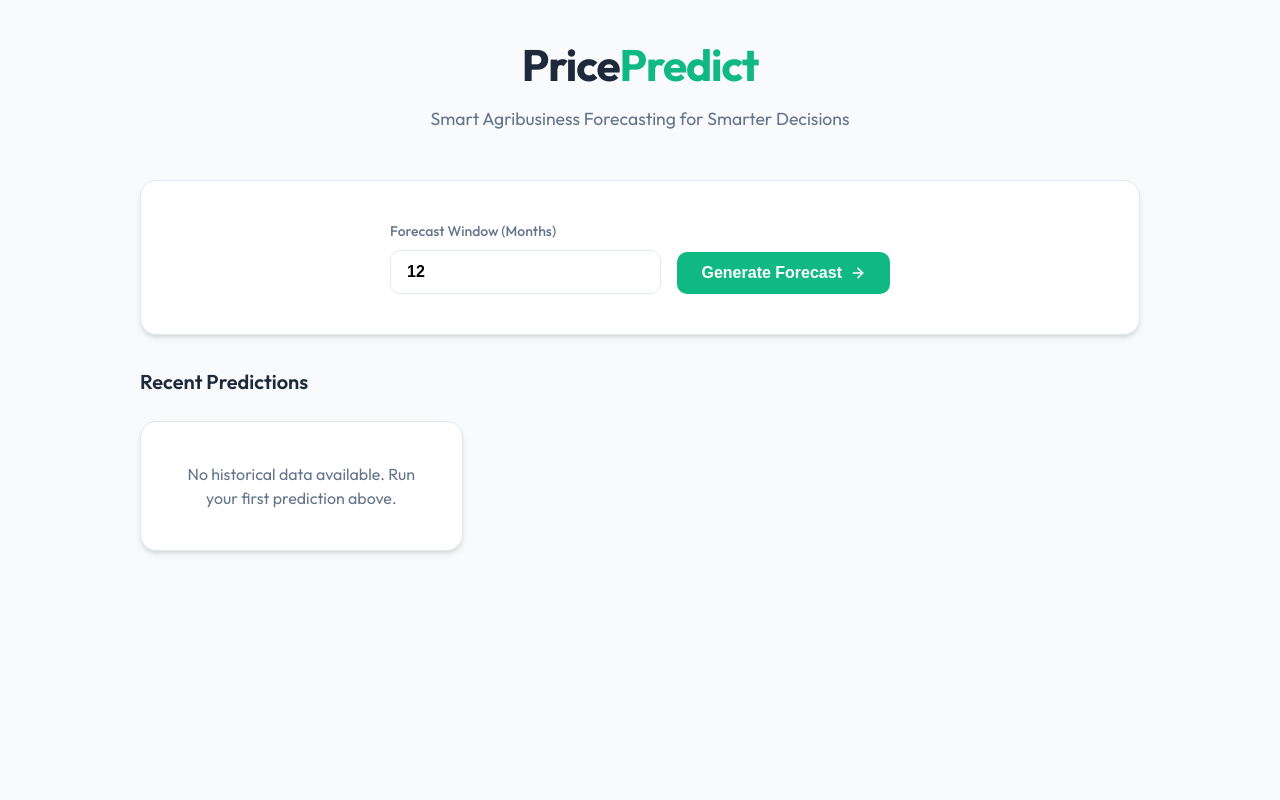
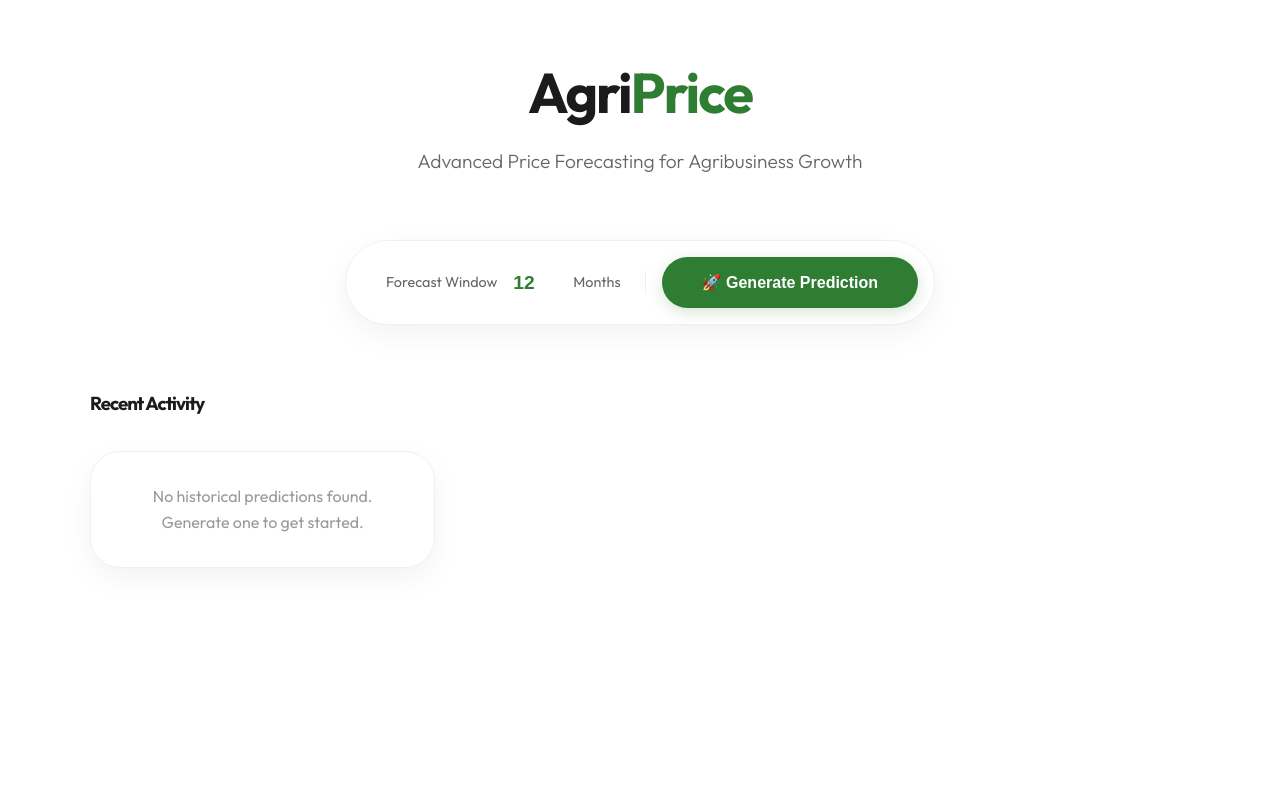
Before and after one commit to thakurrr-77/AgriPrediction, a FastAPI app: page / in a window 1280 px wide. Run offline with FastAPI, Linux system fonts and the light colour scheme.

Commit message:
modified:   static/style.css

```diff
--- a/static/style.css
+++ b/static/style.css
@@ -1,15 +1,13 @@
 :root {
-    --primary: #10b981;
-    --primary-hover: #059669;
-    --secondary: #6366f1;
-    --bg: #f8fafc;
+    --primary: #2e7d32; /* Richer green for agribusiness */
+    --accent: #ffa000;  /* Vibrant amber */
+    --bg: #ffffff;      /* Pure white background as requested */
     --card-bg: #ffffff;
-    --text-main: #1e293b;
-    --text-muted: #64748b;
-    --border: #e2e8f0;
-    --accent: #f59e0b;
-    --shadow: 0 4px 6px -1px rgb(0 0 0 / 0.1), 0 2px 4px -2px rgb(0 0 0 / 0.1);
-    --shadow-lg: 0 10px 15px -3px rgb(0 0 0 / 0.1), 0 4px 6px -4px rgb(0 0 0 / 0.1);
+    --text-main: #1b1b1b;
+    --text-muted: #666666;
+    --border: #f0f0f0;
+    --card-shadow: 0 10px 30px rgba(0, 0, 0, 0.05);
+    --hover-shadow: 0 20px 40px rgba(0, 0, 0, 0.08);
 }
 
 * {
@@ -22,244 +20,218 @@ body {
     font-family: 'Outfit', sans-serif;
     background-color: var(--bg);
     color: var(--text-main);
-    line-height: 1.5;
+    line-height: 1.6;
     min-height: 100vh;
-    padding: 2rem 1rem;
+    padding: 3rem 1rem;
 }
 
 .container {
-    max-width: 1000px;
+    max-width: 1100px;
     margin: 0 auto;
-    animation: fadeIn 0.6s ease-out;
 }
 
 header {
     text-align: center;
-    margin-bottom: 3rem;
+    margin-bottom: 4rem;
 }
 
 header h1 {
-    font-size: 2.75rem;
+    font-size: 3.5rem; /* Back to larger bold header */
     font-weight: 700;
-    letter-spacing: -0.025em;
     margin-bottom: 0.5rem;
-    color: var(--text-main);
+    letter-spacing: -2px;
 }
 
-header h1 .accent {
+.accent {
     color: var(--primary);
+    position: relative;
+    display: inline-block;
 }
 
 header p {
     color: var(--text-muted);
-    font-size: 1.1rem;
+    font-size: 1.2rem;
+    font-weight: 300;
 }
 
-/* Prediction Form */
-.card {
-    background: var(--card-bg);
-    border-radius: 16px;
-    border: 1px solid var(--border);
-    padding: 2.5rem;
-    box-shadow: var(--shadow);
-    margin-bottom: 2rem;
+/* Form Styles */
+.prediction-form {
+    margin-bottom: 4rem;
+    text-align: center;
 }
 
-.prediction-form {
-    display: flex;
-    justify-content: center;
+.predict-form {
+    display: inline-flex;
+    background: #fff;
+    padding: 1rem;
+    border-radius: 100px; /* Sophisticated pill shape */
+    box-shadow: var(--card-shadow);
+    border: 1px solid var(--border);
+    gap: 1rem;
     align-items: center;
 }
 
-.predict-form {
+.input-group {
     display: flex;
-    gap: 1rem;
-    width: 100%;
-    max-width: 500px;
-}
-
-.input-group {
-    flex: 1;
-    display: flex;
-    flex-direction: column;
-    gap: 0.5rem;
+    align-items: center;
+    padding: 0 1.5rem;
+    border-right: 1px solid var(--border);
 }
 
 .input-group label {
-    font-size: 0.875rem;
-    font-weight: 500;
+    font-size: 0.9rem;
     color: var(--text-muted);
+    margin-right: 1rem;
+    white-space: nowrap;
 }
 
 .input-group input {
-    padding: 0.75rem 1rem;
-    border-radius: 10px;
-    border: 1px solid var(--border);
-    font-size: 1rem;
+    border: none;
+    font-size: 1.2rem;
     font-weight: 600;
+    width: 60px;
+    color: var(--primary);
     outline: none;
-    transition: border-color 0.2s, ring 0.2s;
-}
-
-.input-group input:focus {
-    border-color: var(--primary);
-    box-shadow: 0 0 0 3px rgba(16, 185, 129, 0.15);
 }
 
 .cta-button {
-    align-self: flex-end;
     background: var(--primary);
     color: white;
     border: none;
-    padding: 0.75rem 1.5rem;
-    border-radius: 10px;
+    padding: 1rem 2.5rem;
+    border-radius: 100px;
     font-size: 1rem;
     font-weight: 600;
     cursor: pointer;
-    transition: all 0.2s;
-    display: flex;
-    align-items: center;
-    gap: 0.5rem;
+    transition: all 0.3s ease;
+    box-shadow: 0 4px 15px rgba(46, 125, 50, 0.2);
 }
 
 .cta-button:hover {
-    background: var(--primary-hover);
-    transform: translateY(-1px);
+    background: #1b5e20;
+    transform: scale(1.05);
+    box-shadow: 0 8px 25px rgba(46, 125, 50, 0.3);
 }
 
-/* Forecast Result */
-.current-forecast {
-    animation: slideUp 0.5s ease-out;
+/* Charts & Results */
+.card {
+    background: white;
+    border-radius: 30px;
+    padding: 3rem;
+    box-shadow: var(--card-shadow);
+    margin-bottom: 3rem;
+    border: 1px solid var(--border);
 }
 
-.current-forecast h2 {
-    font-size: 1.25rem;
-    font-weight: 600;
-    margin-bottom: 1.5rem;
-    display: flex;
-    align-items: center;
-    gap: 0.5rem;
+h2, h3 {
+    font-weight: 700;
+    margin-bottom: 2rem;
+    letter-spacing: -1px;
 }
 
 .chart-wrapper {
-    height: 350px;
-    margin-bottom: 2rem;
-    padding: 1rem;
-}
-
-.forecast-grid {
-    display: grid;
-    grid-template-columns: 1fr 1fr;
-    gap: 2rem;
-}
-
-@media (max-width: 768px) {
-    .forecast-grid {
-        grid-template-columns: 1fr;
-    }
-    .predict-form {
-        flex-direction: column;
-    }
-    .cta-button {
-        width: 100%;
-        justify-content: center;
-    }
+    height: 400px;
+    margin-bottom: 3rem;
 }
 
 .forecast-details {
-    overflow-x: auto;
+    margin-top: 2rem;
 }
 
 table {
     width: 100%;
-    border-collapse: separate;
-    border-spacing: 0;
+    border-collapse: collapse;
 }
 
 th {
     text-align: left;
-    padding: 0.75rem 1rem;
-    font-size: 0.75rem;
-    text-transform: uppercase;
-    letter-spacing: 0.05em;
     color: var(--text-muted);
-    border-bottom: 1px solid var(--border);
+    font-weight: 500;
+    padding-bottom: 1rem;
+    border-bottom: 2px solid var(--border);
 }
 
 td {
-    padding: 1rem;
+    padding: 1.5rem 0;
     border-bottom: 1px solid var(--border);
-    font-size: 0.95rem;
+    font-size: 1.1rem;
 }
 
 .price-cell {
     font-weight: 700;
     color: var(--primary);
+    font-size: 1.2rem;
 }
 
-/* History Box */
-.prediction-history h3 {
-    font-size: 1.25rem;
-    font-weight: 600;
-    margin-bottom: 1.5rem;
-}
-
+/* History Grid */
 .history-grid {
     display: grid;
-    grid-template-columns: repeat(auto-fill, minmax(300px, 1fr));
-    gap: 1rem;
+    grid-template-columns: repeat(auto-fill, minmax(320px, 1fr));
+    gap: 2rem;
 }
 
 .history-card {
-    background: var(--card-bg);
-    padding: 1.25rem;
-    border-radius: 12px;
+    background: #fff;
+    padding: 2rem;
+    border-radius: 25px;
     border: 1px solid var(--border);
-    transition: all 0.2s;
+    transition: all 0.3s ease;
 }
 
 .history-card:hover {
+    transform: translateY(-10px);
+    box-shadow: var(--hover-shadow);
     border-color: var(--primary);
-    box-shadow: var(--shadow);
 }
 
 .history-date {
     display: block;
-    font-size: 0.75rem;
+    font-size: 0.8rem;
+    text-transform: uppercase;
+    letter-spacing: 1px;
     color: var(--text-muted);
-    margin-bottom: 0.25rem;
+    margin-bottom: 1rem;
 }
 
-.history-info {
-    display: flex;
-    justify-content: space-between;
-    align-items: center;
-}
-
-.history-info .months {
-    font-weight: 600;
+.months {
+    font-size: 1.2rem;
+    font-weight: 700;
+    display: block;
+    margin-bottom: 1.5rem;
 }
 
 .history-stats {
-    margin-top: 1rem;
-    padding-top: 0.75rem;
-    border-top: 1px dashed var(--border);
     display: flex;
     justify-content: space-between;
-    font-size: 0.875rem;
+    background: #f9f9f9;
+    padding: 1rem;
+    border-radius: 15px;
+}
+
+.stat-label {
+    font-size: 0.8rem;
+    color: var(--text-muted);
+    display: block;
 }
 
 .stat-val {
-    font-weight: 600;
-    color: var(--primary);
+    font-weight: 700;
+    color: var(--accent);
 }
 
-@keyframes fadeIn {
-    from { opacity: 0; }
-    to { opacity: 1; }
+@media (max-width: 768px) {
+    .predict-form {
+        flex-direction: column;
+        border-radius: 20px;
+        width: 100%;
+    }
+    .input-group {
+        border-right: none;
+        border-bottom: 1px solid var(--border);
+        width: 100%;
+        padding: 1rem;
+    }
+    .cta-button {
+        width: 100%;
+    }
 }
-
-@keyframes slideUp {
-    from { opacity: 0; transform: translateY(10px); }
-    to { opacity: 1; transform: translateY(0); }
-}
--- a/templates/index.html
+++ b/templates/index.html
@@ -6,33 +6,30 @@
     <title>PricePredict | Way2Agribusiness</title>
     <link rel="stylesheet" href="/static/style.css">
     <script src="https://cdn.jsdelivr.net/npm/chart.js"></script>
-    <link href="https://fonts.googleapis.com/css2?family=Outfit:wght@300;400;500;600;700&display=swap" rel="stylesheet">
+    <link href="https://fonts.googleapis.com/css2?family=Outfit:wght@300;400;500;600;700;800&display=swap" rel="stylesheet">
 </head>
 <body>
     <div class="container">
         <header>
-            <h1>Price<span class="accent">Predict</span></h1>
-            <p>Smart Agribusiness Forecasting for Smarter Decisions</p>
+            <h1>Agri<span class="accent">Price</span></h1>
+            <p>Advanced Price Forecasting for Agribusiness Growth</p>
         </header>
 
-        <!-- Configuration Card -->
-        <section class="card prediction-form">
+        <!-- Configuration Pill Form -->
+        <section class="prediction-form">
             <form action="/predict" method="post" class="predict-form">
                 <div class="input-group">
-                    <label for="horizon">Forecast Window (Months)</label>
+                    <label for="horizon">Forecast Window</label>
                     <input type="number" name="horizon" id="horizon" value="{{ latest_forecast.horizon if latest_forecast else 12 }}" min="1" max="24">
+                    <span style="color: #666; font-size: 0.9rem;">Months</span>
                 </div>
-                <button type="submit" class="cta-button">
-                    <span>Generate Forecast</span>
-                    <svg width="16" height="16" viewBox="0 0 24 24" fill="none" stroke="currentColor" stroke-width="2.5" stroke-linecap="round" stroke-linejoin="round"><path d="M5 12h14"/><path d="m12 5 7 7-7 7"/></svg>
-                </button>
+                <button type="submit" class="cta-button">🚀 Generate Prediction</button>
             </form>
         </section>
 
         {% if latest_forecast %}
-        <!-- Current Forecast Section -->
-        <div class="current-forecast">
-            <div class="card">
+        <!-- Analysis Results Card -->
+        <div class="card fade-in">
             <h2>📊 Analysis for {{ latest_forecast.timestamp }}</h2>
             <div class="chart-wrapper">
                 <canvas id="forecastChart"></canvas>
@@ -42,44 +39,48 @@
                 <table>
                     <thead>
                         <tr>
-                                <th>Predictive Month</th>
-                                <th>Forecasted Price (INR)</th>
+                            <th>Forecast Month</th>
+                            <th>Expected Unit Price</th>
                         </tr>
                     </thead>
                     <tbody>
                         {% for item in latest_forecast.forecast %}
                         <tr>
                             <td>{{ item.date }}</td>
-                                <td class="price-cell">₹ {{ "{:,.2f}".format(item.price) }}</td>
+                            <td class="price-cell">₹{{ "{:,.2f}".format(item.price) }}</td>
                         </tr>
                         {% endfor %}
                     </tbody>
                 </table>
             </div>
         </div>
-        </div>
         {% endif %}
 
         <!-- History Section -->
         <section class="prediction-history">
-            <h3>Recent Predictions</h3>
+            <h3>Recent Activity</h3>
             <div class="history-grid">
                 {% if history %}
                     {% for item in history|reverse %}
                     <div class="history-card">
                         <span class="history-date">{{ item.timestamp }}</span>
-                        <div class="history-info">
-                            <span class="months">{{ item.horizon }} Months Window</span>
+                        <span class="months">{{ item.horizon }} Months Forecast</span>
+
+                        <div class="history-stats">
+                            <div class="stat">
+                                <span class="stat-label">Peak Price</span>
+                                <span class="stat-val">₹{{ "{:,.0f}".format(item.forecast | map(attribute='price') | max) }}</span>
                             </div>
-                        <div class="history-stats">
-                            <span>High: <span class="stat-val">₹ {{ "{:,.0f}".format(item.forecast | map(attribute='price') | max) }}</span></span>
-                            <span>Low: <span class="stat-val">₹ {{ "{:,.0f}".format(item.forecast | map(attribute='price') | min) }}</span></span>
+                            <div class="stat">
+                                <span class="stat-label">Floor Price</span>
+                                <span class="stat-val">₹{{ "{:,.0f}".format(item.forecast | map(attribute='price') | min) }}</span>
+                            </div>
                         </div>
                     </div>
                     {% endfor %}
                 {% else %}
-                    <div class="card" style="text-align: center; color: var(--text-muted);">
-                        <p>No historical data available. Run your first prediction above.</p>
+                    <div class="card" style="text-align: center; color: #999; padding: 2rem;">
+                        <p>No historical predictions found. Generate one to get started.</p>
                     </div>
                 {% endif %}
             </div>
@@ -97,48 +98,44 @@
             data: {
                 labels: labels,
                 datasets: [{
-                    label: 'Expected Price',
+                    label: 'Predicted Value (INR)',
                     data: data,
-                    borderColor: '#10b981',
-                    backgroundColor: 'rgba(16, 185, 129, 0.1)',
+                    borderColor: '#2e7d32',
+                    backgroundColor: 'rgba(46, 125, 50, 0.05)',
                     fill: true,
                     tension: 0.4,
-                    pointRadius: 4,
-                    pointHoverRadius: 6,
+                    pointRadius: 6,
+                    pointHoverRadius: 8,
                     pointBackgroundColor: '#fff',
-                    pointBorderColor: '#10b981',
-                    pointBorderWidth: 2,
-                    borderWidth: 3
+                    pointBorderColor: '#2e7d32',
+                    pointBorderWidth: 3,
+                    borderWidth: 4
                 }]
             },
             options: {
                 responsive: true,
                 maintainAspectRatio: false,
-                interaction: {
-                    intersect: false,
-                    mode: 'index',
-                },
                 scales: {
                     y: {
                         beginAtZero: false,
-                        grid: { color: '#f1f5f9' },
+                        grid: { color: '#f0f0f0' },
                         ticks: {
-                            color: '#64748b',
+                            font: { family: 'Outfit', size: 12 },
                             callback: function(value) { return '₹' + value.toLocaleString(); }
                         }
                     },
                     x: {
                         grid: { display: false },
-                        ticks: { color: '#64748b' }
+                        ticks: { font: { family: 'Outfit', size: 12 } }
                     }
                 },
                 plugins: {
                     legend: { display: false },
                     tooltip: {
-                        backgroundColor: '#1e293b',
-                        padding: 12,
-                        titleFont: { size: 14, weight: 'bold' },
-                        bodyFont: { size: 13 },
+                        backgroundColor: '#1b1b1b',
+                        titleFont: { family: 'Outfit', size: 14 },
+                        bodyFont: { family: 'Outfit', size: 13 },
+                        padding: 15,
                         displayColors: false,
                         callbacks: {
                             label: function(context) {
```
Lines whose indentation alone changed are shown as unchanged.
